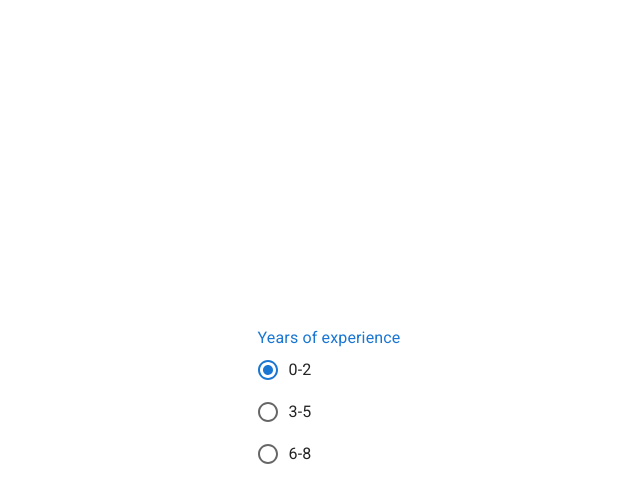
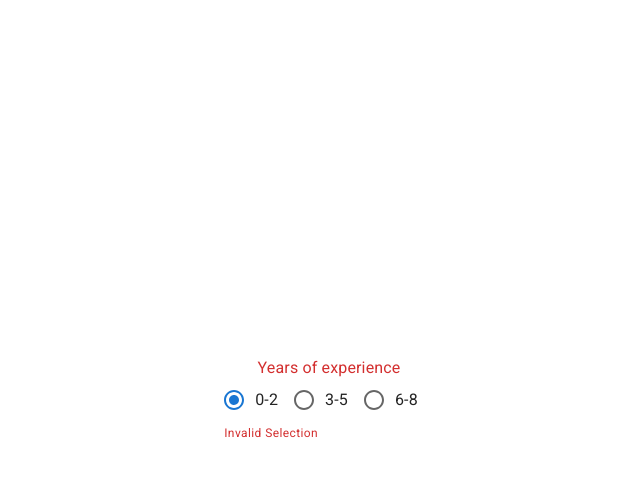
Before and after one commit to m4es7r0/material-ui-learn, a React (Vite) app: page / in a window 1280 px wide. Both pictures are taken after a click on the label "0-2". Shown: the top 502 px of the page, without its empty margins (311-951 px from the left). Built offline with nearby package versions, Linux system fonts and the light colour scheme.

Commit message:
Radio Buttons

```diff
--- a/src/components/MuiRadioButton.tsx
+++ b/src/components/MuiRadioButton.tsx
@@ -5,21 +5,31 @@ import {
   FormControl,
   FormControlLabel,
   FormLabel,
+  FormHelperText,
   RadioGroup,
   Radio,
 } from "@mui/material";
 
 export default function MuiRadioButton() {
+  const [value, setValue] = React.useState("");
+  const handleChange = (event: React.ChangeEvent<HTMLInputElement>) => {
+    setValue(event.target.value);
+  };
+  console.log(value);
+
   return (
     <Stack className="bg-[#ffffffde] container w-full p-6 rounded place-items-center">
       <Box>
-        <FormControl>
+        <FormControl error={value === "0-2" ? true : false}>
           <FormLabel id="job-experience-group-label">
             Years of experience
           </FormLabel>
           <RadioGroup
             name="job-experience-group"
             aria-labelledby="job-experience-group-label"
+            row
+            value={value}
+            onChange={handleChange}
           >
             <FormControlLabel
               className="text-[#242424]"
@@ -40,6 +50,11 @@ export default function MuiRadioButton() {
               value="6-8"
             />
           </RadioGroup>
+          {value === "0-2" ? (
+            <FormHelperText variant="standard">
+              Invalid Selection
+            </FormHelperText>
+          ) : null}
         </FormControl>
       </Box>
     </Stack>
```
